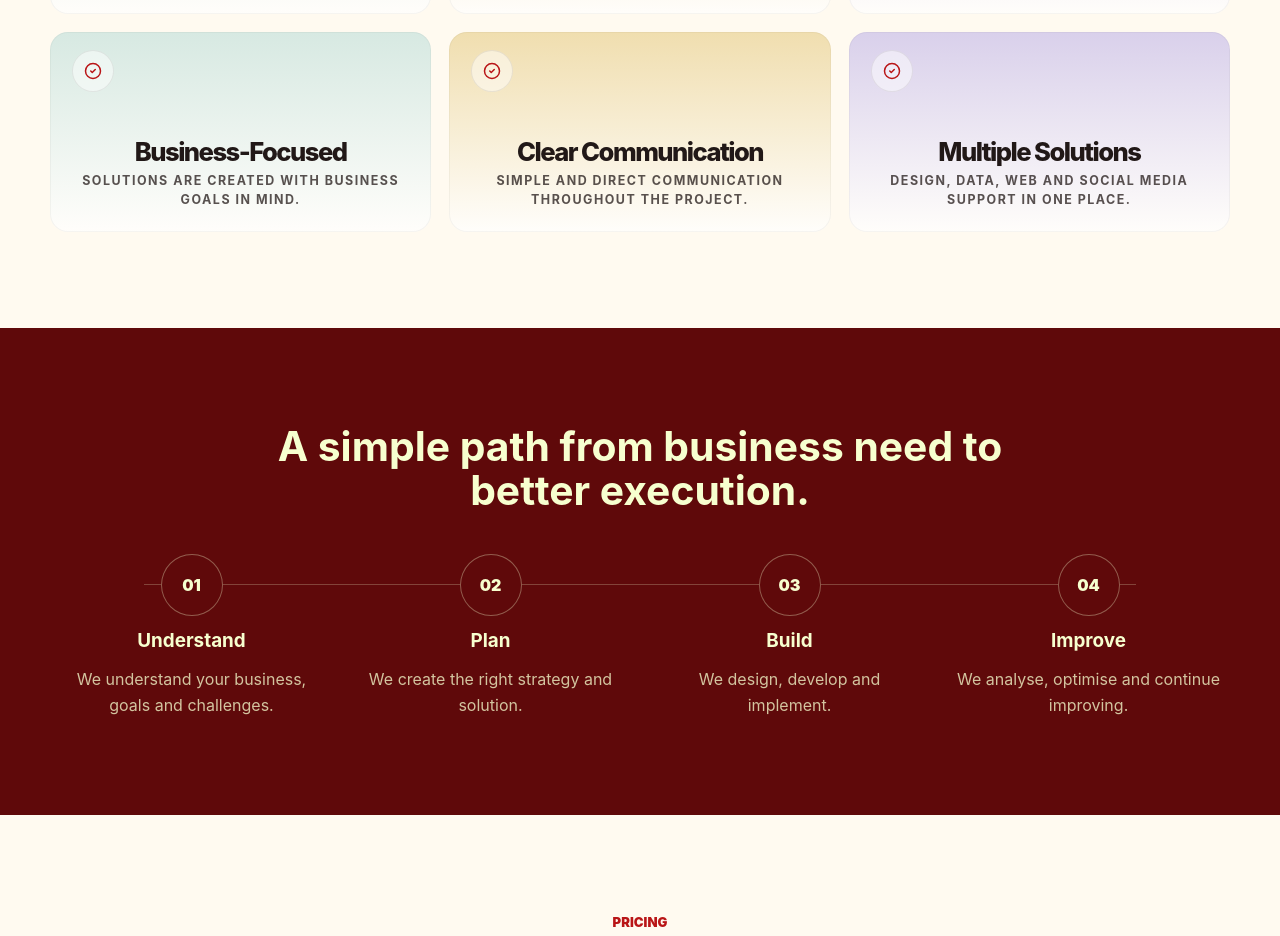
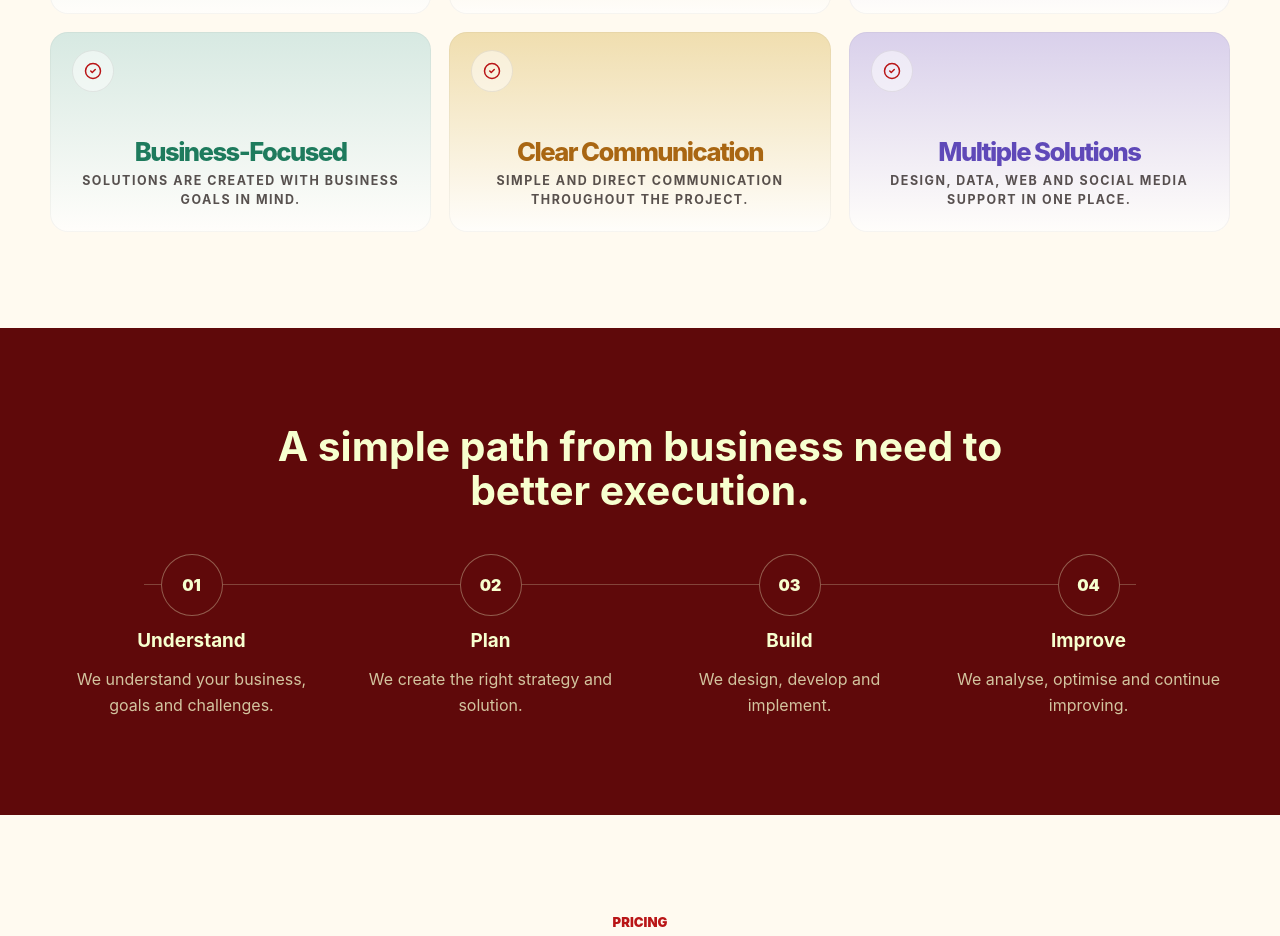
Before and after one commit to denizzaimi/thinksolutions, a React (Vite) app: page / in a window 1280 px wide. Shown: the part 2280-3216 px from the top of the page. Built offline with nearby package versions, Linux system fonts and the light colour scheme.

Commit message:
update 4.6

```diff
--- a/src/index.css
+++ b/src/index.css
@@ -769,6 +769,18 @@ img {
   color: #5f49b8;
 }
 
+.why-item:nth-child(4) .why-item__content h3 {
+  color: #1e7b5d;
+}
+
+.why-item:nth-child(5) .why-item__content h3 {
+  color: #a96612;
+}
+
+.why-item:nth-child(6) .why-item__content h3 {
+  color: #5f49b8;
+}
+
 .process {
   position: relative;
   display: grid;
```
